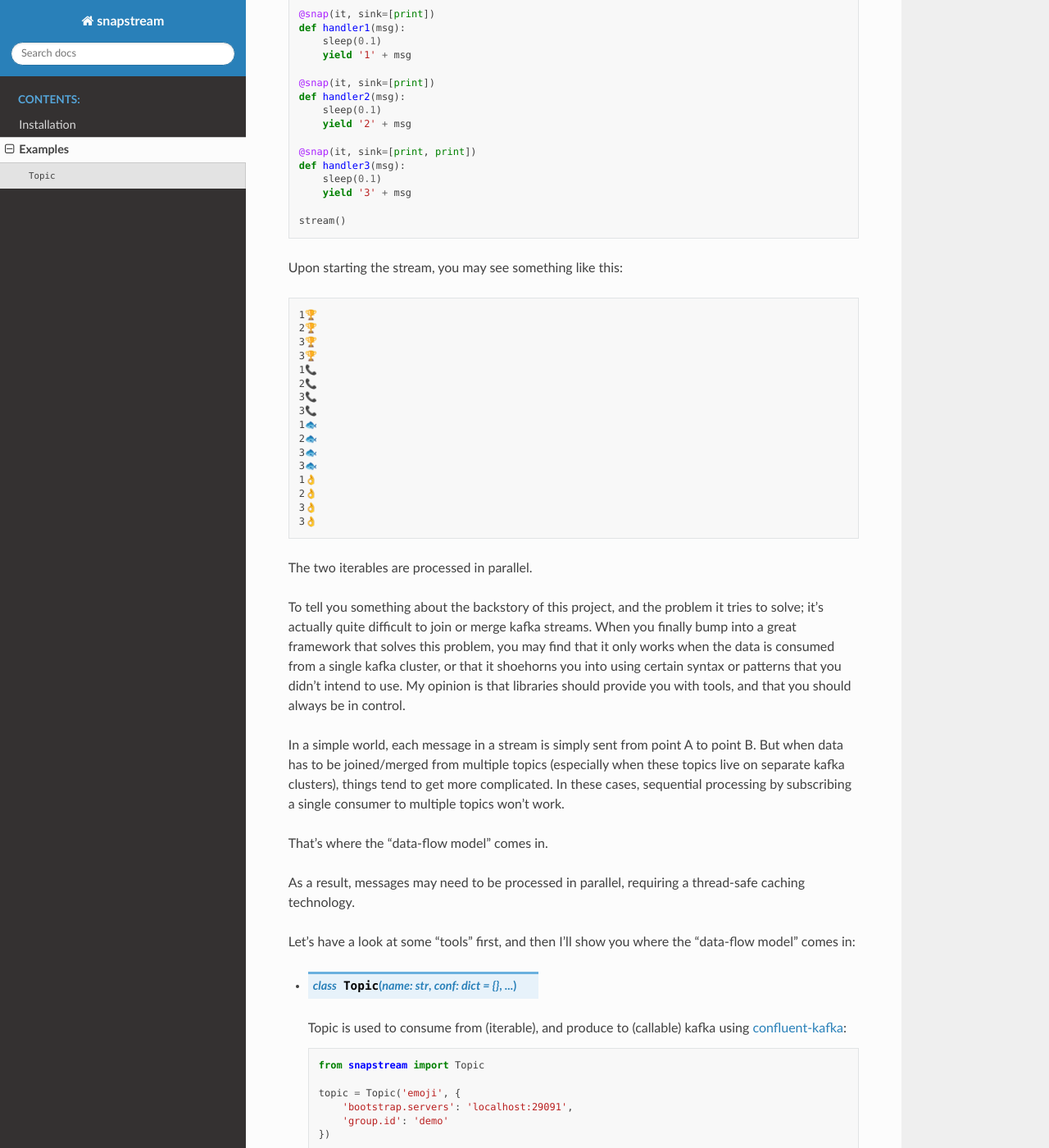
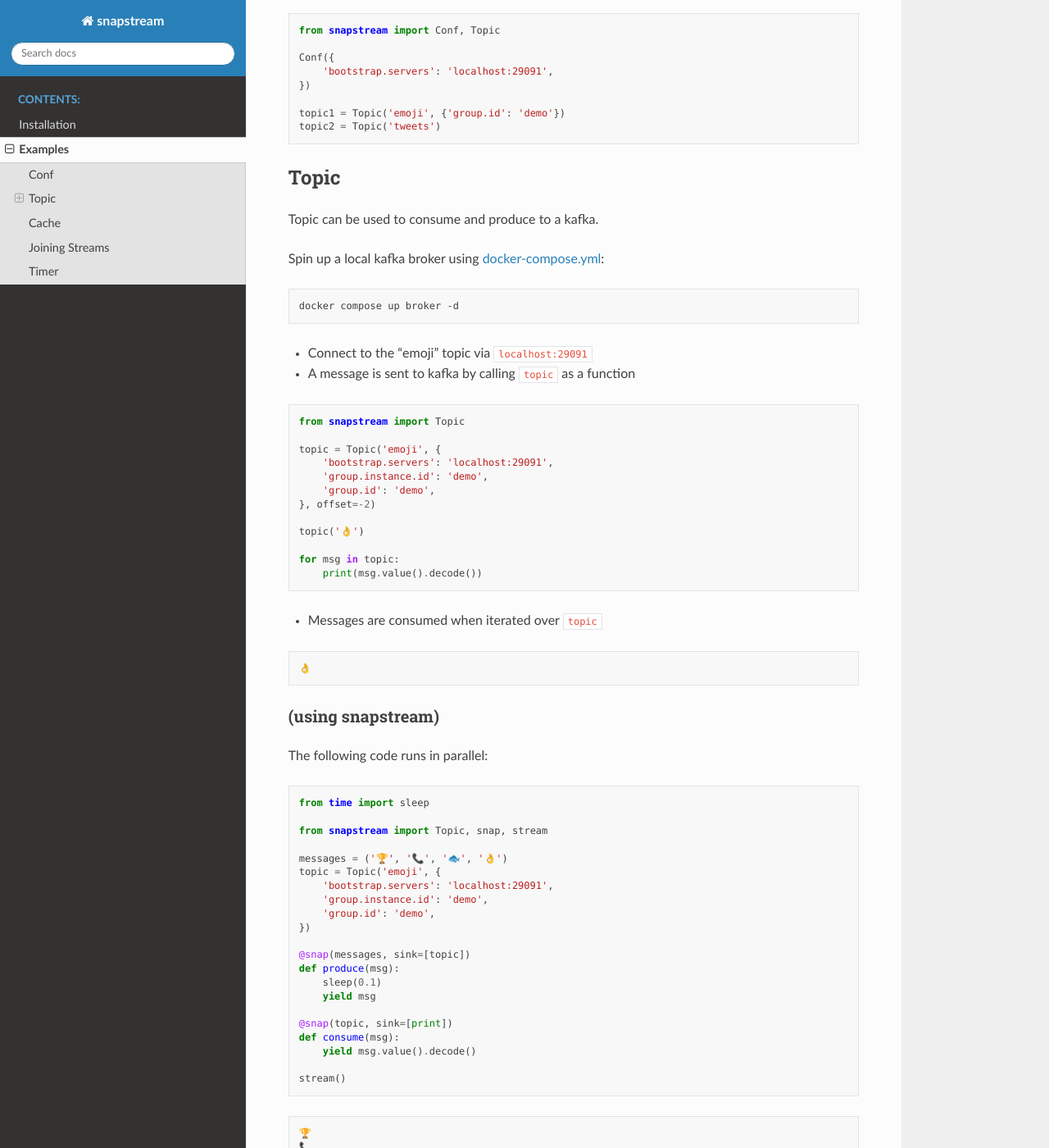
Before and after one commit to Menziess/snapstream, a Sphinx documentation site: the page built from docs/source/examples.rst, in a window 1280 px wide and 1400 px high, scrolled down 296 px. Shown: the whole window at 82% size. Built offline with Sphinx 7.4.7 and the Read the Docs theme 2.0.0, drawn with Linux system fonts in a browser that asks for light colours; pages that are not in the unit, such as notebooks, are missing from menus; some of the changed text lies outside the part shown.

Commit message:
Added first couple of examples.

```diff
--- a/docs/source/examples.rst
+++ b/docs/source/examples.rst
@@ -3,98 +3,137 @@
 Examples
 ============
 
-We may have multiple iterables, multiple handler functions, and multiple sinks:
+Here's a list of useful snippets. Couldn't find what you seek? Create an issue: `new issue <https://github.com/Menziess/snapstream/issues/new>`_.
+
+Conf
+-------
+
+Conf can be used to set common kafka configurations for multiple topics.
 
 ::
 
-  from snapstream import snap, stream
+  from snapstream import Conf, Topic
+
+  Conf({
+      'bootstrap.servers': 'localhost:29091',
+  })
+
+  topic1 = Topic('emoji', {'group.id': 'demo'})
+  topic2 = Topic('tweets')
+
+Topic
+-------
+
+Topic can be used to consume and produce to a kafka.
+
+Spin up a local kafka broker using `docker-compose.yml <https://github.com/Menziess/snapstream/blob/master/docker-compose.yml>`_:
+
+.. code-block:: bash
+
+  docker compose up broker -d
+
+- Connect to the "emoji" topic via ``localhost:29091``
+- A message is sent to kafka by calling ``topic`` as a function
+
+::
+
+  from snapstream import Topic
+
+  topic = Topic('emoji', {
+      'bootstrap.servers': 'localhost:29091',
+      'group.instance.id': 'demo',
+      'group.id': 'demo',
+  }, offset=-2)
+
+  topic('👌')
+
+  for msg in topic:
+      print(msg.value().decode())
+
+- Messages are consumed when iterated over ``topic``
+
+::
+
+  👌
+
+(using snapstream)
+******************
+
+The following code runs in parallel:
+
+::
+
   from time import sleep
 
-  it = ('🏆', '📞', '🐟', '👌')
+  from snapstream import Topic, snap, stream
 
-  @snap(it, sink=[print])
-  def handler1(msg):
+  messages = ('🏆', '📞', '🐟', '👌')
+  topic = Topic('emoji', {
+      'bootstrap.servers': 'localhost:29091',
+      'group.instance.id': 'demo',
+      'group.id': 'demo',
+  })
+
+  @snap(messages, sink=[topic])
+  def produce(msg):
       sleep(0.1)
-      yield '1' + msg
+      yield msg
 
-  @snap(it, sink=[print])
-  def handler2(msg):
-      sleep(0.1)
-      yield '2' + msg
-
-  @snap(it, sink=[print, print])
-  def handler3(msg):
-      sleep(0.1)
-      yield '3' + msg
+  @snap(topic, sink=[print])
+  def consume(msg):
+      yield msg.value().decode()
 
   stream()
 
-Upon starting the stream, you may see something like this:
+::
+
+  🏆
+  📞
+  🐟
+  👌
+
+Cache
+-------
 
 ::
 
-  1🏆
-  2🏆
-  3🏆
-  3🏆
-  1📞
-  2📞
-  3📞
-  3📞
-  1🐟
-  2🐟
-  3🐟
-  3🐟
-  1👌
-  2👌
-  3👌
-  3👌
+  # TODO
 
-The two iterables are processed in parallel.
-
-To tell you something about the backstory of this project, and the problem it tries to solve; it's actually quite difficult to join or merge kafka streams.
-When you finally bump into a great framework that solves this problem, you may find that it only works when the data is consumed from a single kafka cluster,
-or that it shoehorns you into using certain syntax or patterns that you didn't intend to use.
-My opinion is that libraries should provide you with tools, and that you should always be in control.
-
-
-In a simple world, each message in a stream is simply sent from point A to point B.
-But when data has to be joined/merged from multiple topics (especially when these topics live on separate kafka clusters), things tend to get more complicated.
-In these cases, sequential processing by subscribing a single consumer to multiple topics won't work.
-
-That's where the "data-flow model" comes in.
-
-As a result, messages may need to be processed in parallel, requiring a thread-safe caching technology.
-
-
-Let's have a look at some "tools" first, and then I'll show you where the "data-flow model" comes in:
-
-* .. class:: Topic(name: str, conf: dict = {}, ...)
-
-  Topic is used to consume from (iterable), and produce to (callable) kafka using `confluent-kafka <https://docs.confluent.io/platform/current/clients/confluent-kafka-python/html/index.html/>`_:
-
-  ::
-
-    from snapstream import Topic
-
-    topic = Topic('emoji', {
-        'bootstrap.servers': 'localhost:29091',
-        'group.id': 'demo'
-    })
-
-  Example:
-
-    >>> topic({'emoji': '🏆'})
-    >>> for msg in topic:
-    ...     print(msg)
-    🏆
+Joining Streams
+---------------
 
 ::
 
-  from snapstream import Topic, Cache, snap, stream
+  # TODO
 
-  @snap(range(5), sink=[print])
+Timer
+------------------
+
+The following snippet prints out localtime every second:
+
+::
+
+  from time import localtime, sleep, strftime
+
+  from snapstream import snap, stream
+
+  def timer(interval=1.0):
+      while True:
+          yield
+          sleep(interval)
+
+  @snap(timer())
   def handler(msg):
-      yield f'Hello {msg}'
+      print(strftime('%H:%M:%S', localtime()))
 
   stream()
+
+- The ``timer()`` function returns a generator that yields ``None`` every 1.0 seconds
+- Out handler function prints out the local time whenever it's called
+
+::
+
+  23:25:10
+  23:25:11
+  23:25:12
+  ...
```
